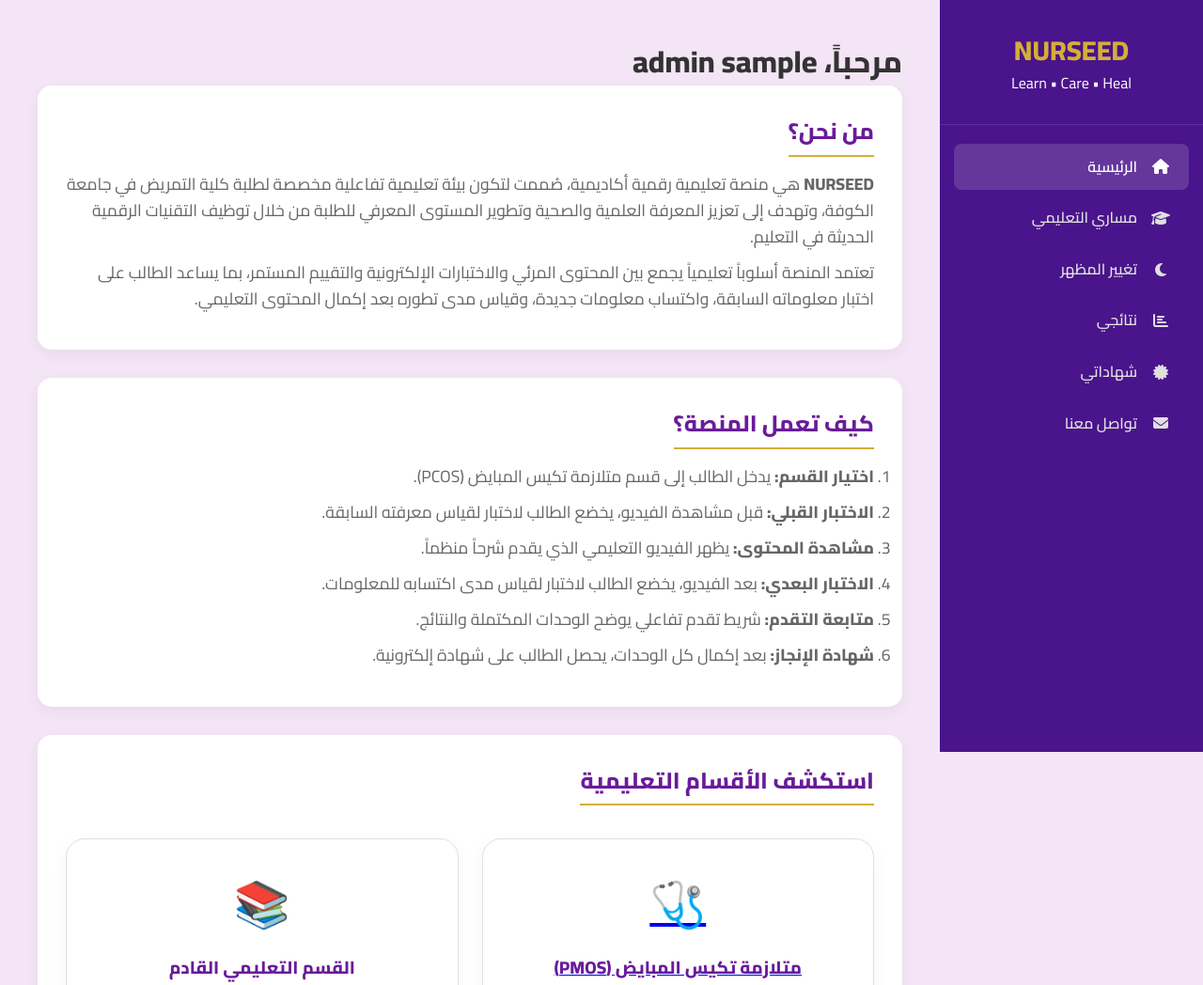
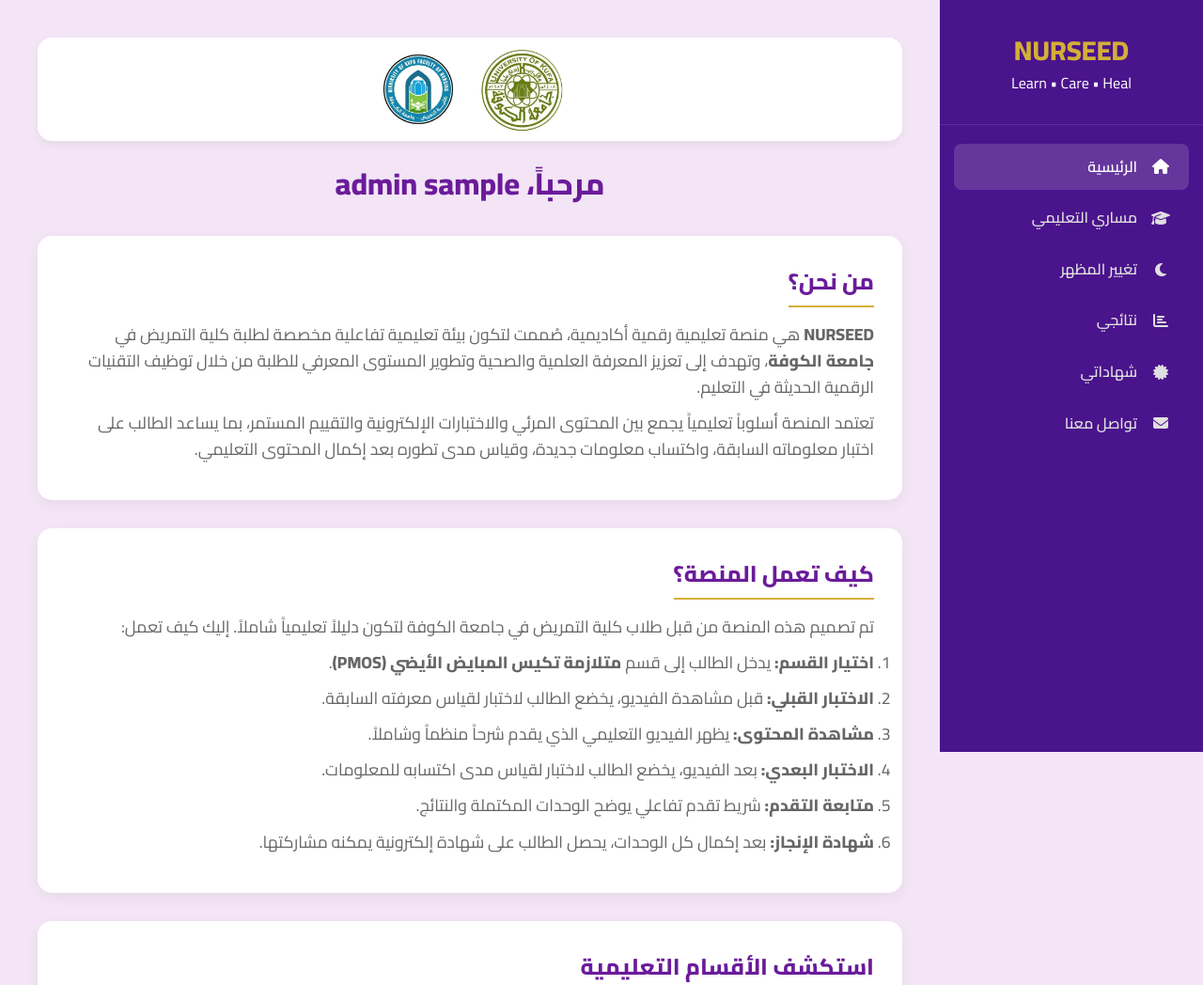
Before and after one commit to Ag386-lgtm/NURSEED, a plain HTML site: page welcome.html in a window 1280 px wide. Shown: the top 1048 px of the page at 94% size. Drawn offline with Linux system fonts and the light colour scheme; sample sign-in values are in the browser's storage.

Commit message:
Enhance welcome.html with new styles and content updates
Added additional styling for logos and updated content in various sections to improve clarity and accuracy.

```diff
--- a/welcome.html
+++ b/welcome.html
@@ -7,6 +7,38 @@
     <link rel="stylesheet" href="style_v2.css">
     <link href="https://fonts.googleapis.com/css2?family=Cairo:wght@400;600;800&display=swap" rel="stylesheet">
     <link rel="stylesheet" href="https://cdnjs.cloudflare.com/ajax/libs/font-awesome/6.4.0/css/all.min.css">
+
+    <style>
+        /* تنسيق إضافي للشعارات */
+        .header-logos {
+            display: flex;
+            justify-content: center;
+            align-items: center;
+            gap: 20px;
+            margin-bottom: 20px;
+            padding: 10px;
+            background: #fff;
+            border-radius: 15px;
+            box-shadow: 0 4px 10px rgba(0,0,0,0.05);
+        }
+        .header-logos img {
+            height: 90px; /* يمكنك تعديل حجم الشعارات من هنا */
+            width: auto;
+            object-fit: contain;
+        }
+        @media (max-width: 600px) {
+            .header-logos img {
+                height: 60px; /* تصغير الشعارات في الشاشات الصغيرة */
+            }
+        }
+        .content-section h2 {
+            color: var(--primary);
+            margin-bottom: 15px;
+            border-bottom: 2px solid var(--gold);
+            display: inline-block;
+            padding-bottom: 5px;
+        }
+    </style>
 </head>
 <body class="dashboard-body">
 
@@ -28,25 +60,34 @@
     </aside>
 
     <main class="main-content">
-        <header class="top-header">
-            <h1 id="welcomeText">مرحباً بك</h1>
+
+        <!-- قسم الشعارات -->
+        <div class="header-logos">
+            <!-- استدعاء الصور بالأسماء التي قمت أنت بحفظها -->
+            <img src="IMG_20261121_105712_395.jpg" alt="شعار كلية التمريض - جامعة الكوفة">
+            <img src="IMG_20261121_105834_869.jpg" alt="شعار جامعة الكوفة">
+        </div>
+
+        <header class="top-header" style="text-align: center; margin-bottom: 30px;">
+            <h1 id="welcomeText" style="color: var(--primary);">مرحباً بك</h1>
         </header>
 
         <section id="about" class="content-section">
             <h2>من نحن؟</h2>
-            <p><strong>NURSEED</strong> هي منصة تعليمية رقمية أكاديمية، صُممت لتكون بيئة تعليمية تفاعلية مخصصة لطلبة كلية التمريض في جامعة الكوفة، وتهدف إلى تعزيز المعرفة العلمية والصحية وتطوير المستوى المعرفي للطلبة من خلال توظيف التقنيات الرقمية الحديثة في التعليم.</p>
+            <p><strong>NURSEED</strong> هي منصة تعليمية رقمية أكاديمية، صُممت لتكون بيئة تعليمية تفاعلية مخصصة لطلبة كلية التمريض في <strong>جامعة الكوفة</strong>، وتهدف إلى تعزيز المعرفة العلمية والصحية وتطوير المستوى المعرفي للطلبة من خلال توظيف التقنيات الرقمية الحديثة في التعليم.</p>
             <p>تعتمد المنصة أسلوباً تعليمياً يجمع بين المحتوى المرئي والاختبارات الإلكترونية والتقييم المستمر، بما يساعد الطالب على اختبار معلوماته السابقة، واكتساب معلومات جديدة، وقياس مدى تطوره بعد إكمال المحتوى التعليمي.</p>
         </section>
 
         <section class="content-section">
             <h2>كيف تعمل المنصة؟</h2>
+            <p>تم تصميم هذه المنصة من قبل طلاب كلية التمريض في جامعة الكوفة لتكون دليلاً تعليمياً شاملاً. إليك كيف تعمل:</p>
             <ol>
-                <li><strong>اختيار القسم:</strong> يدخل الطالب إلى قسم متلازمة تكيس المبايض (PCOS).</li>
+                <li><strong>اختيار القسم:</strong> يدخل الطالب إلى قسم <strong>متلازمة تكيس المبايض الأيضي (PMOS)</strong>.</li>
                 <li><strong>الاختبار القبلي:</strong> قبل مشاهدة الفيديو، يخضع الطالب لاختبار لقياس معرفته السابقة.</li>
-                <li><strong>مشاهدة المحتوى:</strong> يظهر الفيديو التعليمي الذي يقدم شرحاً منظماً.</li>
+                <li><strong>مشاهدة المحتوى:</strong> يظهر الفيديو التعليمي الذي يقدم شرحاً منظماً وشاملاً.</li>
                 <li><strong>الاختبار البعدي:</strong> بعد الفيديو، يخضع الطالب لاختبار لقياس مدى اكتسابه للمعلومات.</li>
                 <li><strong>متابعة التقدم:</strong> شريط تقدم تفاعلي يوضح الوحدات المكتملة والنتائج.</li>
-                <li><strong>شهادة الإنجاز:</strong> بعد إكمال كل الوحدات، يحصل الطالب على شهادة إلكترونية.</li>
+                <li><strong>شهادة الإنجاز:</strong> بعد إكمال كل الوحدات، يحصل الطالب على شهادة إلكترونية يمكنه مشاركتها.</li>
             </ol>
         </section>
 
@@ -55,7 +96,7 @@
             <div class="units-grid">
                 <a href="pmos.html" class="unit-card active-card">
                     <div class="card-icon">🩺</div>
-                    <h3>متلازمة تكيس المبايض (PMOS)</h3>
+                    <h3>متلازمة تكيس المبايض الأيضي (PMOS)</h3>
                     <p>تعلّم عن الحالة، الأعراض، التشخيص، العلاج والمشكلات الصحية.</p>
                     <span class="start-btn">ابدأ التعلّم ←</span>
                 </a>
@@ -70,7 +111,7 @@
 
         <section id="contact" class="content-section">
             <h2>تواصل معنا</h2>
-            <p>لأي استفسار أو ملاحظة، يمكنك التواصل مع مديرة المنصة عبر البريد الإلكتروني:</p>
+            <p>لأي استفسار أو ملاحظة، يمكنك التواصل مع إدارة المنصة عبر البريد الإلكتروني:</p>
             <p><strong>althlath046@gmail.com</strong></p>
         </section>
     </main>
```
